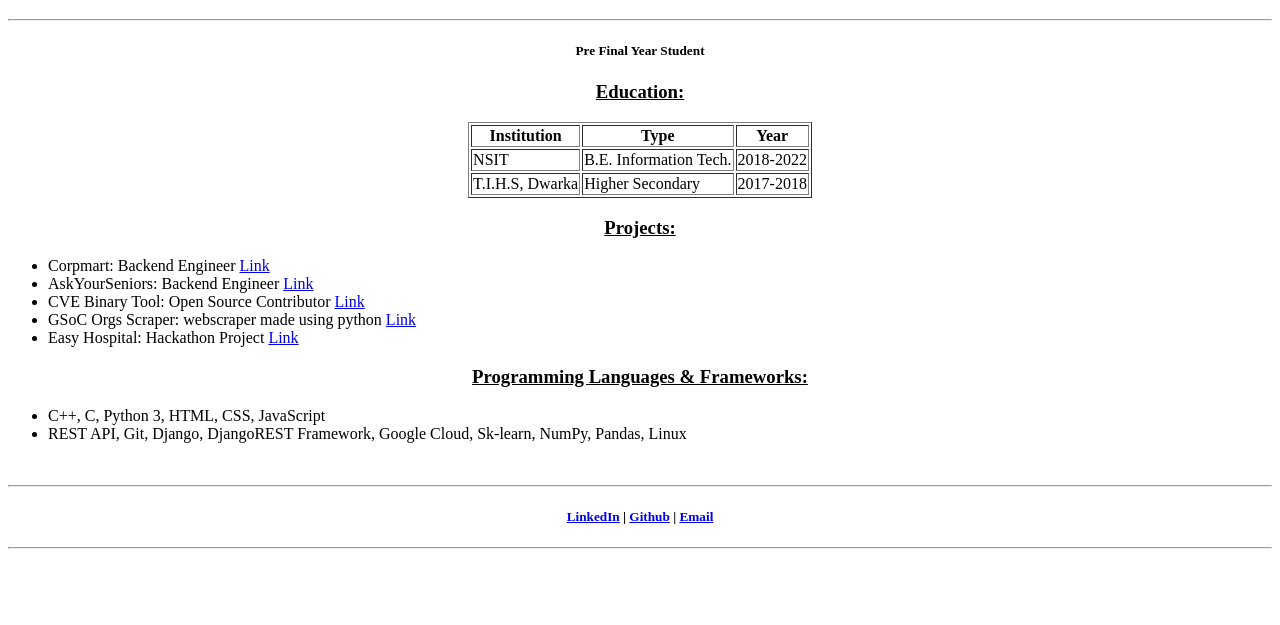
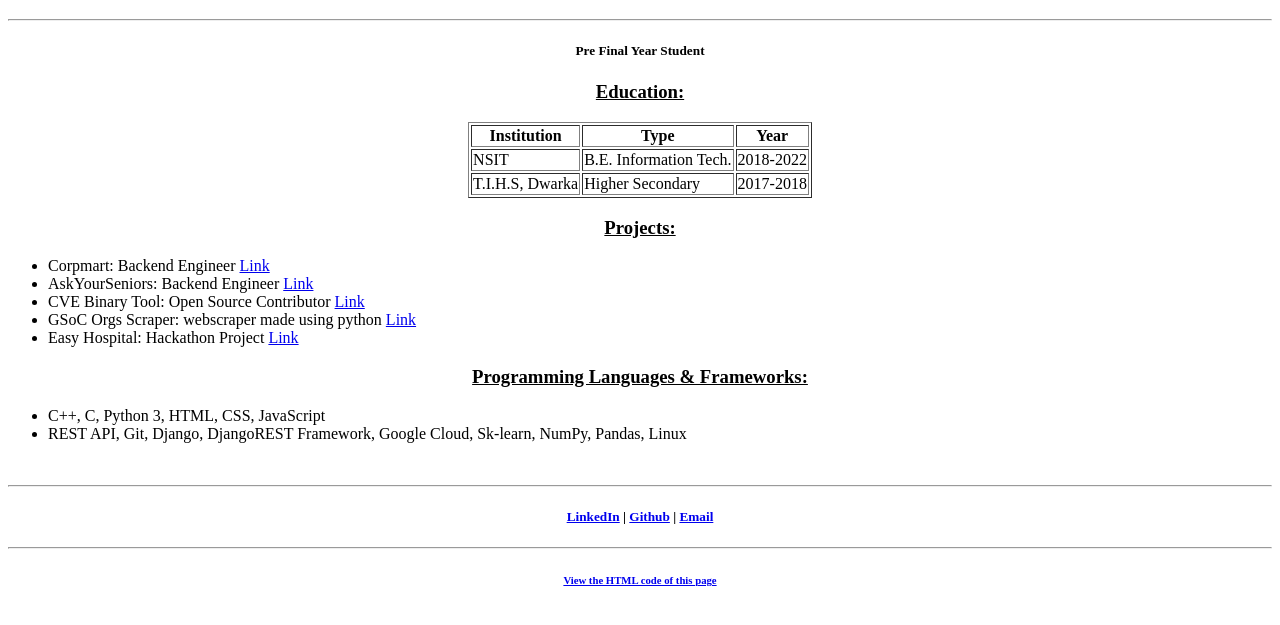
Before and after one commit to param211/itc15-assignment4, a plain HTML site: page resume_2018UIT2525.html in a window 1280 px wide. Shown: the part 71-696 px from the top of the page. Drawn offline with Linux system fonts and the light colour scheme.

Commit message:
Update resume_2018UIT2525.html

```diff
--- a/resume_2018UIT2525.html
+++ b/resume_2018UIT2525.html
@@ -50,5 +50,8 @@
                 <a href="https://linkedin.com/in/paramsinghchauhan">LinkedIn</a>    |    <a href="https://github.com/param211">Github</a>    |    <a href="mailto: paramchauhan21@gmail.com">Email</a>
             </h5>
             <hr>
+
+            <h6 align="center"><a href="https://github.com/param211/itc15-assignment4/blob/master/resume_2018UIT2525.html">View the HTML code of this page</h6></a>
+
     </body>
 </html>
```
